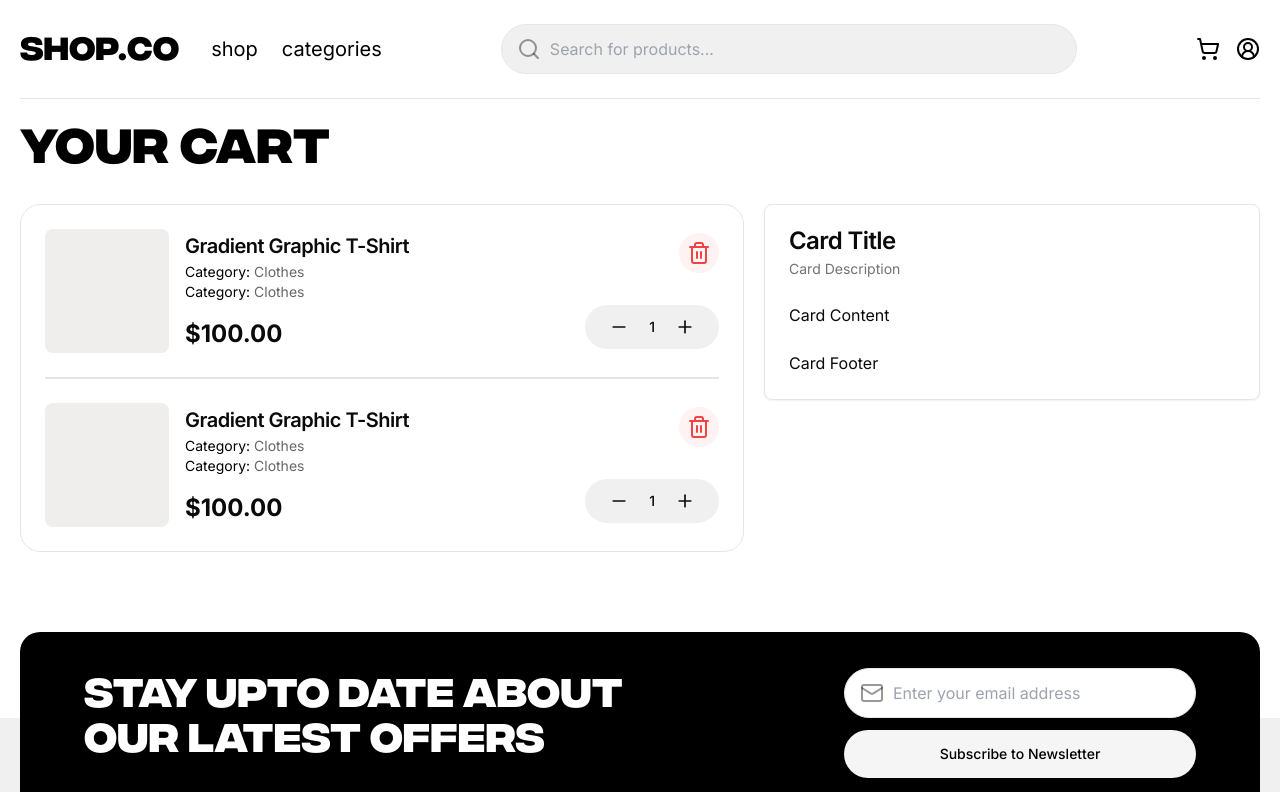
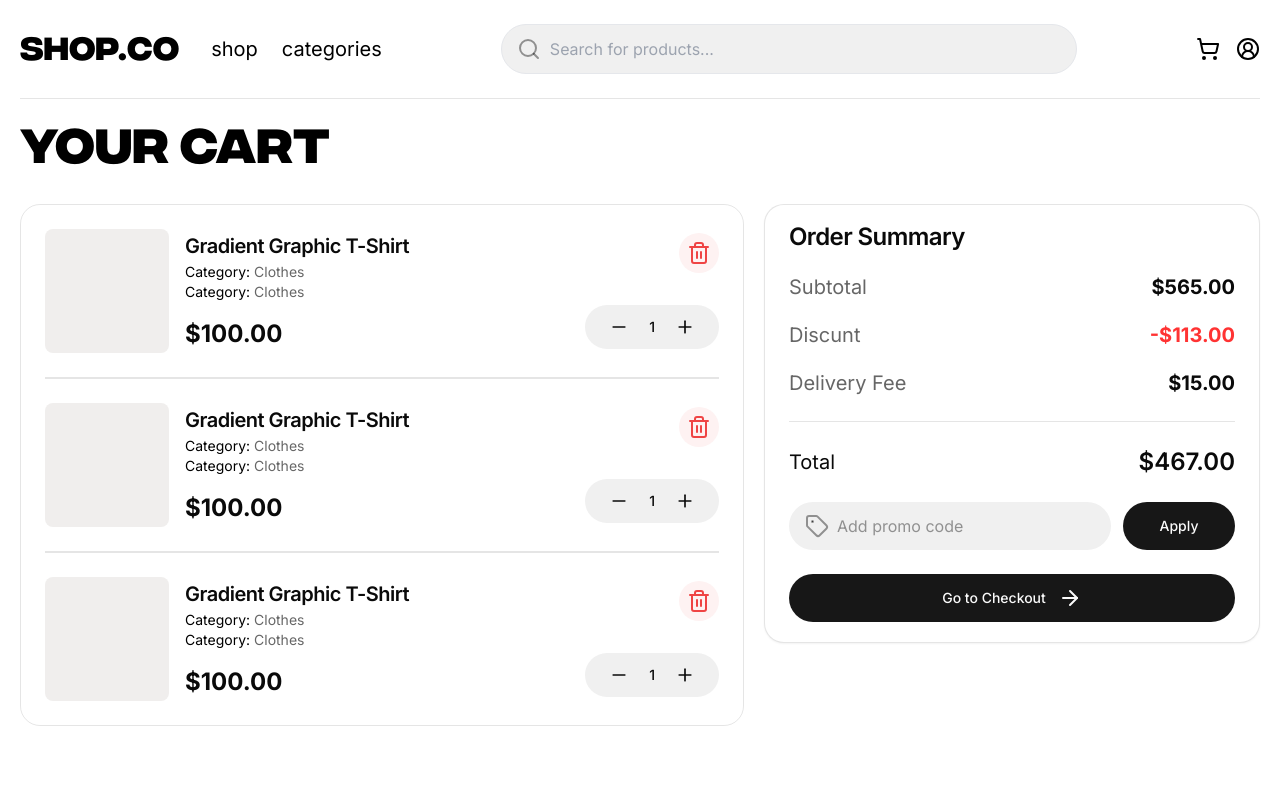
Before and after one commit to AJ1732/shop.co, a Next.js app: page /cart in a window 1280 px wide. Shown: the top 792 px of the page. Built offline with nearby package versions, Linux system fonts and the light colour scheme.

Commit message:
chore: update cart page and components

```diff
--- a/src/components/sections/CartPage/CartSection/index.tsx
+++ b/src/components/sections/CartPage/CartSection/index.tsx
@@ -2,7 +2,8 @@ import { CartCard } from "@/components";
 
 const CartSection = () => {
   return (
-    <div className="divide-y-2 rounded-[1.25rem] border border-black/10 px-4 lg:px-6">
+    <div className="h-fit divide-y-2 rounded-[1.25rem] border border-black/10 px-4 lg:px-6">
+      <CartCard title="Gradient Graphic T-shirt" />
       <CartCard title="Gradient Graphic T-shirt" />
       <CartCard title="Gradient Graphic T-shirt" />
     </div>
--- a/src/components/ui-build/Card/OrderSummaryCard/index.tsx
+++ b/src/components/ui-build/Card/OrderSummaryCard/index.tsx
@@ -1,25 +1,54 @@
+import { ArrowRight, Tag } from "lucide-react";
+import { ButtonLink, InputField } from "@/components";
 import {
   Card,
   CardContent,
-  CardDescription,
   CardFooter,
   CardHeader,
   CardTitle,
 } from "@/components/ui/card";
 import { OrderSummaryCardProps } from "@/types/card";
+import { formatCurrency } from "@/utils";
 
 const OrderSummaryCard: React.FC<OrderSummaryCardProps> = () => {
   return (
-    <Card className="h-fit max-w-[31.5rem]">
-      <CardHeader>
-        <CardTitle>Card Title</CardTitle>
-        <CardDescription>Card Description</CardDescription>
+    <Card className="h-fit max-w-[31.5rem] rounded-[1.25rem] border-black/10 px-6 [&>*]:px-0">
+      <CardHeader className="pt-5">
+        <CardTitle>Order Summary</CardTitle>
       </CardHeader>
-      <CardContent>
-        <p>Card Content</p>
+      <CardContent className="space-y-5 [&>div>p:nth-child(1)]:text-black/60 [&>div>p:nth-child(2)]:font-bold [&>div]:flex [&>div]:w-full [&>div]:items-center [&>div]:justify-between [&>div]:text-xl">
+        <div>
+          <p>Subtotal</p>
+          <p>{formatCurrency(565)}</p>
+        </div>
+        <div>
+          <p>Discunt</p>
+          <p className="text-warn">-{formatCurrency(113)}</p>
+        </div>
+        <div>
+          <p>Delivery Fee</p>
+          <p>{formatCurrency(15)}</p>
+        </div>
       </CardContent>
-      <CardFooter>
-        <p>Card Footer</p>
+      <CardFooter className="w-full flex-col gap-6 border-t border-black/10 pb-5 pt-6">
+        <div className="flex w-full items-center justify-between text-xl">
+          <p>Total</p>
+          <p className="text-2xl font-semibold">{formatCurrency(467)}</p>
+        </div>
+
+        <div className="grid w-full grid-cols-[1fr_7rem] gap-3">
+          <InputField
+            placeholder="Add promo code"
+            className="w-full border-none bg-shade-200 placeholder:text-black/40"
+            startIcon={<Tag color="#00000066" />}
+          />
+          <ButtonLink className="h-full">Apply</ButtonLink>
+        </div>
+
+        <ButtonLink className="w-full space-x-3 py-6">
+          <span>Go to Checkout</span>
+          <ArrowRight />
+        </ButtonLink>
       </CardFooter>
     </Card>
   );
--- a/tailwind.config.ts
+++ b/tailwind.config.ts
@@ -1,12 +1,12 @@
-import type { Config } from "tailwindcss"
+import type { Config } from "tailwindcss";
 
 const config = {
   darkMode: ["class"],
   content: [
-    './pages/**/*.{ts,tsx}',
-    './components/**/*.{ts,tsx}',
-    './app/**/*.{ts,tsx}',
-    './src/**/*.{ts,tsx}',
+    "./pages/**/*.{ts,tsx}",
+    "./components/**/*.{ts,tsx}",
+    "./app/**/*.{ts,tsx}",
+    "./src/**/*.{ts,tsx}",
   ],
   prefix: "",
   theme: {
@@ -23,6 +23,7 @@ const config = {
           100: "#F2F0F1",
           200: "#F0F0F0",
         },
+        warn: "#FF3333",
       },
       fontFamily: {
         integral: ["Integral CF", "sans-serif"],
@@ -45,6 +46,6 @@ const config = {
     },
   },
   plugins: [require("tailwindcss-animate")],
-} satisfies Config
+} satisfies Config;
 
-export default config
+export default config;
```
